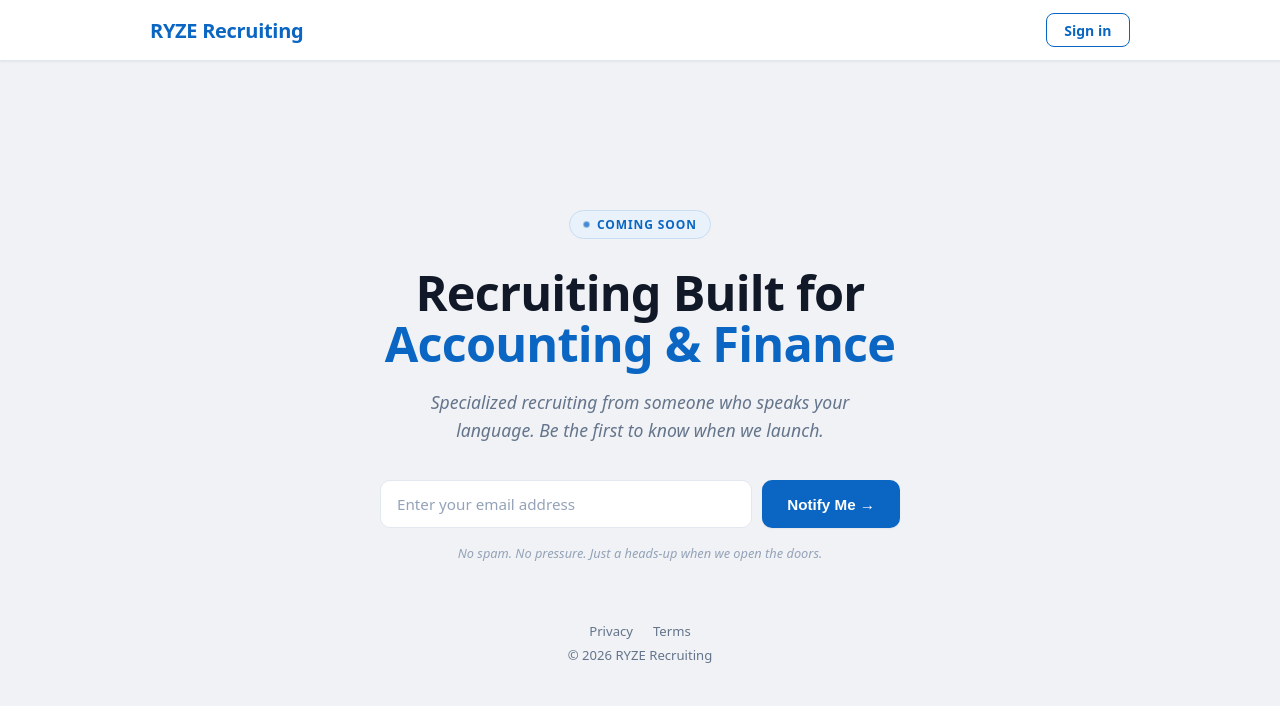
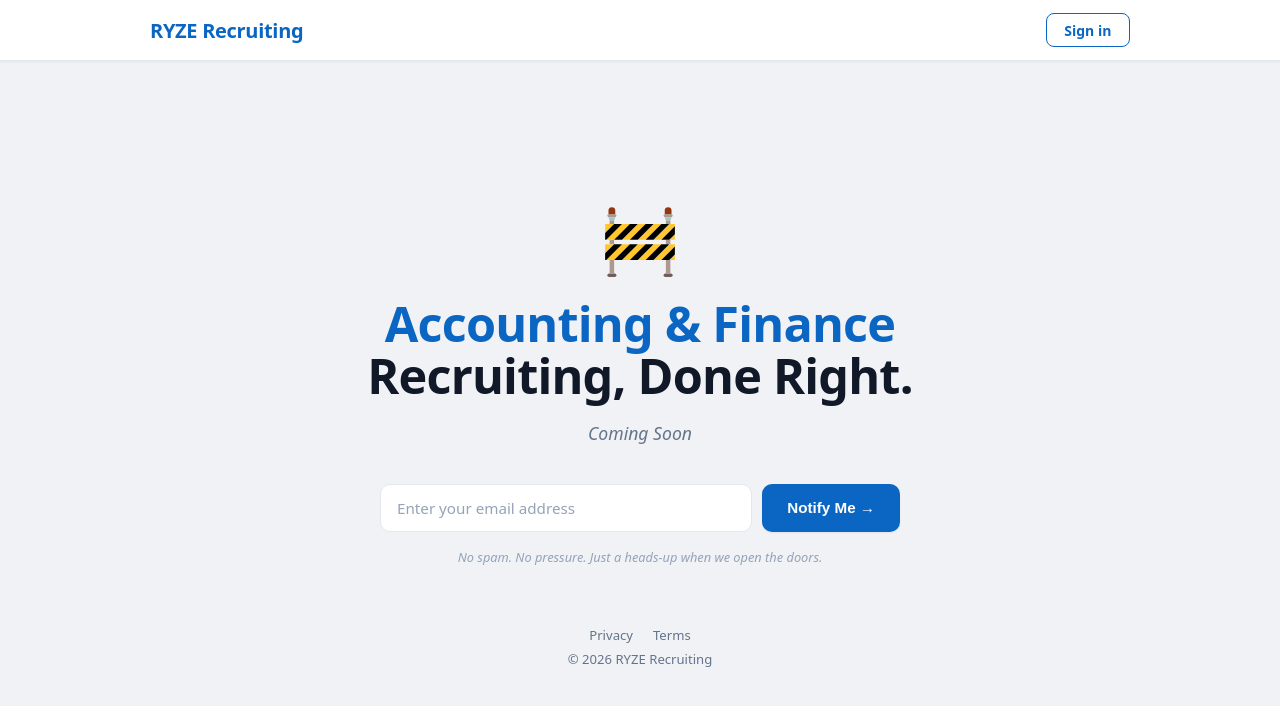
Before and after one commit to djahern-max/ryzerecruiting_frontend, a React (Vite) app: page / in a window 1280 px wide. Shown: the top 706 px of the page. Built offline with nearby package versions, Linux system fonts and the light colour scheme.

Commit message:
added under construction page

```diff
--- a/src/pages/Landing.jsx
+++ b/src/pages/Landing.jsx
@@ -3,7 +3,7 @@ import { useNavigate } from "react-router-dom";
 import { useAuth } from "../contexts/AuthContext";
 import { useEffect, useState } from "react";
 import styles from "./Landing.module.css";
-import UnderConstructionIcon from "../assets/icons/under-construction.svg?react";
+import underConstructionIcon from "../assets/icons/under-construction.svg";
 
 const API_BASE = import.meta.env.VITE_API_URL || "http://localhost:8000";
 
@@ -42,17 +42,12 @@ function Landing() {
         body: JSON.stringify({ email: email.trim() }),
       });
 
-      if (res.ok) {
+      if (res.ok || res.status === 409) {
         setStatus("success");
       } else {
         const data = await res.json().catch(() => ({}));
-        if (res.status === 409) {
-          // Already on the list — treat as success so it doesn't feel like an error
-          setStatus("success");
-        } else {
-          setErrorMsg(data.detail || "Something went wrong. Please try again.");
-          setStatus("idle");
-        }
+        setErrorMsg(data.detail || "Something went wrong. Please try again.");
+        setStatus("idle");
       }
     } catch {
       setErrorMsg("Network error. Please check your connection and try again.");
@@ -83,28 +78,31 @@ function Landing() {
       <main className={`ryzeContainer ${styles.main}`}>
         <section className={styles.hero}>
 
-          {/* ── Badge ── */}
-          <div className={styles.badge}>
-            <span className={styles.badgeDot} />
-            Coming Soon
-          </div>
+          {/* ── Under Construction Icon ── */}
+          <img
+            src={underConstructionIcon}
+            alt=""
+            className={styles.constructionIcon}
+          />
 
+          {/* ── Headline ── */}
           <h1 className={styles.title}>
-            Recruiting Built for{" "}
-            <span className={styles.titleEmphasis}>
-              Accounting &amp; Finance
-            </span>
+            <span className={styles.titleEmphasis}>Accounting & Finance</span>{" "}
+            Recruiting, Done Right.
           </h1>
 
           <p className={styles.subtitle}>
-            Specialized recruiting from someone who speaks your language.
-            Be the first to know when we launch.
+            Coming Soon
           </p>
 
           {/* ── Email Capture ── */}
           {status === "success" ? (
             <div className={styles.successBox}>
-              <UnderConstructionIcon style={{ width: "2rem", height: "2rem", flexShrink: 0 }} />
+              <img
+                src={underConstructionIcon}
+                alt=""
+                style={{ width: "2rem", height: "2rem", flexShrink: 0 }}
+              />
               <div>
                 <p className={styles.successTitle}>You're on the list.</p>
                 <p className={styles.successSub}>We'll be in touch when we launch.</p>
--- a/src/pages/Landing.module.css
+++ b/src/pages/Landing.module.css
@@ -67,44 +67,11 @@
   gap: 0;
 }
 
-/* ── Coming Soon Badge ─────────────────────────────────── */
-.badge {
-  display: inline-flex;
-  align-items: center;
-  gap: 7px;
-  font-size: 0.75rem;
-  font-weight: 700;
-  letter-spacing: 0.9px;
-  text-transform: uppercase;
-  color: var(--brand-800);
-  background: color-mix(in srgb, var(--brand-800) 9%, white);
-  border: 1px solid color-mix(in srgb, var(--brand-800) 22%, white);
-  padding: 5px 13px;
-  border-radius: 999px;
-  margin-bottom: 28px;
-}
-
-.badgeDot {
-  width: 7px;
-  height: 7px;
-  border-radius: 50%;
-  background: var(--brand-800);
-  animation: pulse 2s ease-in-out infinite;
-  flex-shrink: 0;
-}
-
-@keyframes pulse {
-
-  0%,
-  100% {
-    opacity: 1;
-    transform: scale(1);
-  }
-
-  50% {
-    opacity: 0.5;
-    transform: scale(0.75);
-  }
+/* ── Under Construction Icon ───────────────────────────── */
+.constructionIcon {
+  width: 72px;
+  height: 72px;
+  margin-bottom: 20px;
 }
 
 /* ── Headline ──────────────────────────────────────────── */
```
